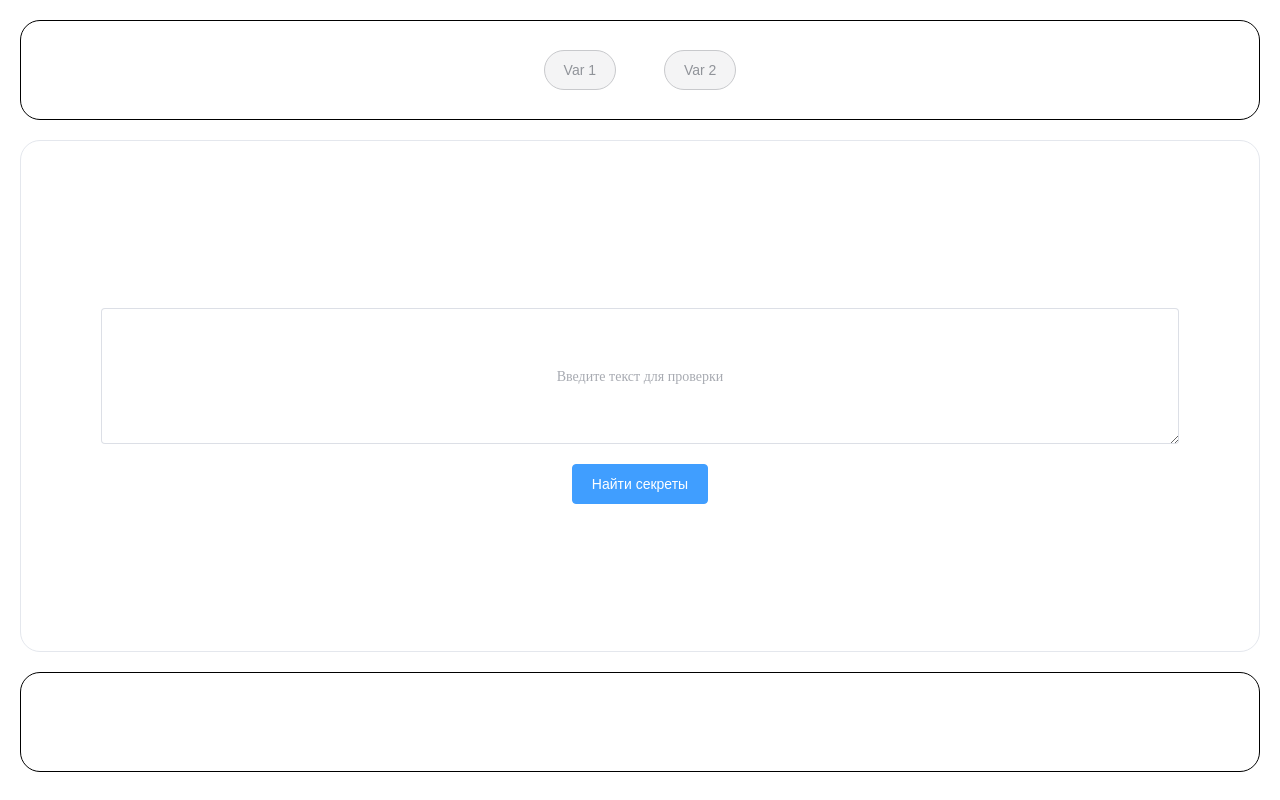
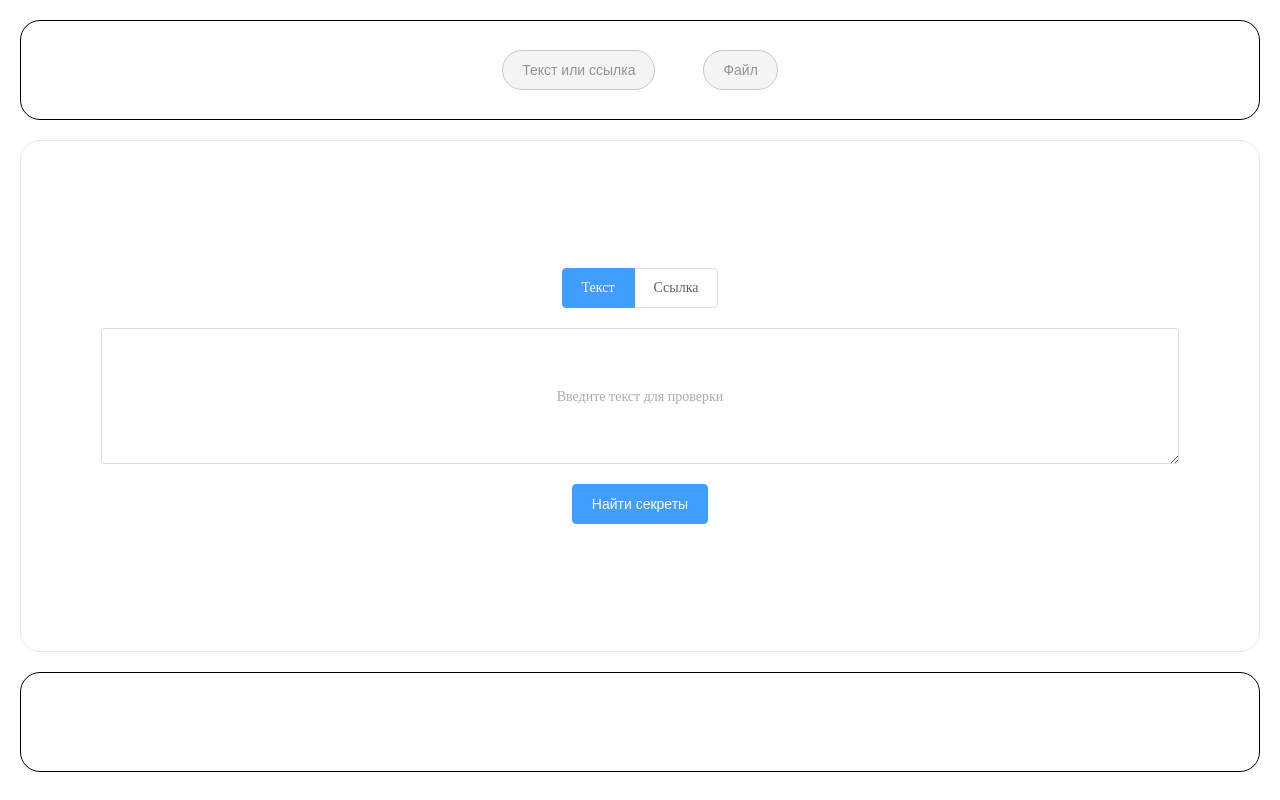
Before and after one commit to KrovavyiParen/FinderSecrets, a Vue app in the folder Frontend/FinderSecrets/: page / in a window 1280 px wide. Built offline with nearby package versions, Linux system fonts and the light colour scheme.

Commit message:
сделал возможность искать по ссылке

```diff
--- a/Frontend/FinderSecrets/src/components/TheHeader.vue
+++ b/Frontend/FinderSecrets/src/components/TheHeader.vue
@@ -1,7 +1,7 @@
 <template>
   <el-header class="main-header">
-    <RouterLink to="/"><el-button size="large" type="info" plain  round class="bt"> Var 1</el-button></RouterLink>
-    <RouterLink to="/about"> <el-button size="large" type="info" plain  round class="bt">Var 2</el-button></RouterLink>
+    <RouterLink to="/"><el-button size="large" type="info" plain  round class="bt"> Текст или ссылка</el-button></RouterLink>
+    <RouterLink to="/about"> <el-button size="large" type="info" plain  round class="bt">Файл</el-button></RouterLink>
   </el-header>
 </template>
 
--- a/Frontend/FinderSecrets/src/views/HomeView.vue
+++ b/Frontend/FinderSecrets/src/views/HomeView.vue
@@ -1,5 +1,15 @@
 <template>
   <main>
+    <!-- Переключатель между текстом и ссылкой -->
+    <div class="input-mode-selector">
+      <el-radio-group v-model="inputMode" size="large">
+        <el-radio-button label="text">Текст</el-radio-button>
+        <el-radio-button label="url">Ссылка</el-radio-button>
+      </el-radio-group>
+    </div>
+
+    <!-- Поле для ввода текста -->
+    <div v-if="inputMode === 'text'" class="input-section">
       <el-input
         v-model="textarea"
         type="textarea"
@@ -7,6 +17,23 @@
         class="in"
         :rows="6"
       />
+    </div>
+
+    <!-- Поле для ввода ссылки -->
+    <div v-else class="input-section">
+      <el-input
+        v-model="url"
+        type="url"
+        placeholder="Введите ссылку для проверки"
+        class="in url-input"
+        clearable
+      />
+      <div class="url-hint">
+        <el-text type="info">Будет сканироваться содержимое по указанной ссылке</el-text>
+      </div>
+    </div>
+
+
     <div>
       <el-button size="large" type="primary" :loading="loading" @click="sendText">
         {{ loading ? 'Сканируем' : 'Найти секреты' }}
@@ -55,21 +82,53 @@
 import { ref } from 'vue'
 import axios from '../../node_modules/axios/dist/axios.min.js'
 
+const inputMode = ref('text')
 const textarea = ref('')
+const url = ref('')
 const loading = ref(false)
 const result = ref(null)
 
+
+
 const sendText = async () => {
+
+  if (inputMode.value === 'text' && !textarea.value.trim()) {
+    ElMessage.warning('Пожалуйста, введите текст для проверки')
+    return
+  }
+
+  if (inputMode.value === 'url' && !url.value.trim()) {
+    ElMessage.warning('Пожалуйста, введите ссылку для проверки')
+    return
+  }
+
+  // Валидация URL
+  if (inputMode.value === 'url') {
+    try {
+      new URL(url.value)
+    } catch (error) {
+      ElMessage.warning('Пожалуйста, введите корректную ссылку')
+      return
+    }
+  }
+
+
   loading.value = true
   result.value = null
 
   try {
+
+    if (inputMode.value === 'text') {
       const response = await axios.post('http://localhost:5200/api/secretsfinder/scan-text', {
       text: textarea.value
     })
-
       result.value = response.data
-
+    } else {
+      const response = await axios.post('http://localhost:5200/api/secretsfinder/scan-url', {
+      url: url.value
+    })
+      result.value = response.data
+    }
   } catch (error) {
     result.value = {
       error: error.response?.data?.message || error.message
```
Lines whose indentation alone changed are shown as unchanged.
